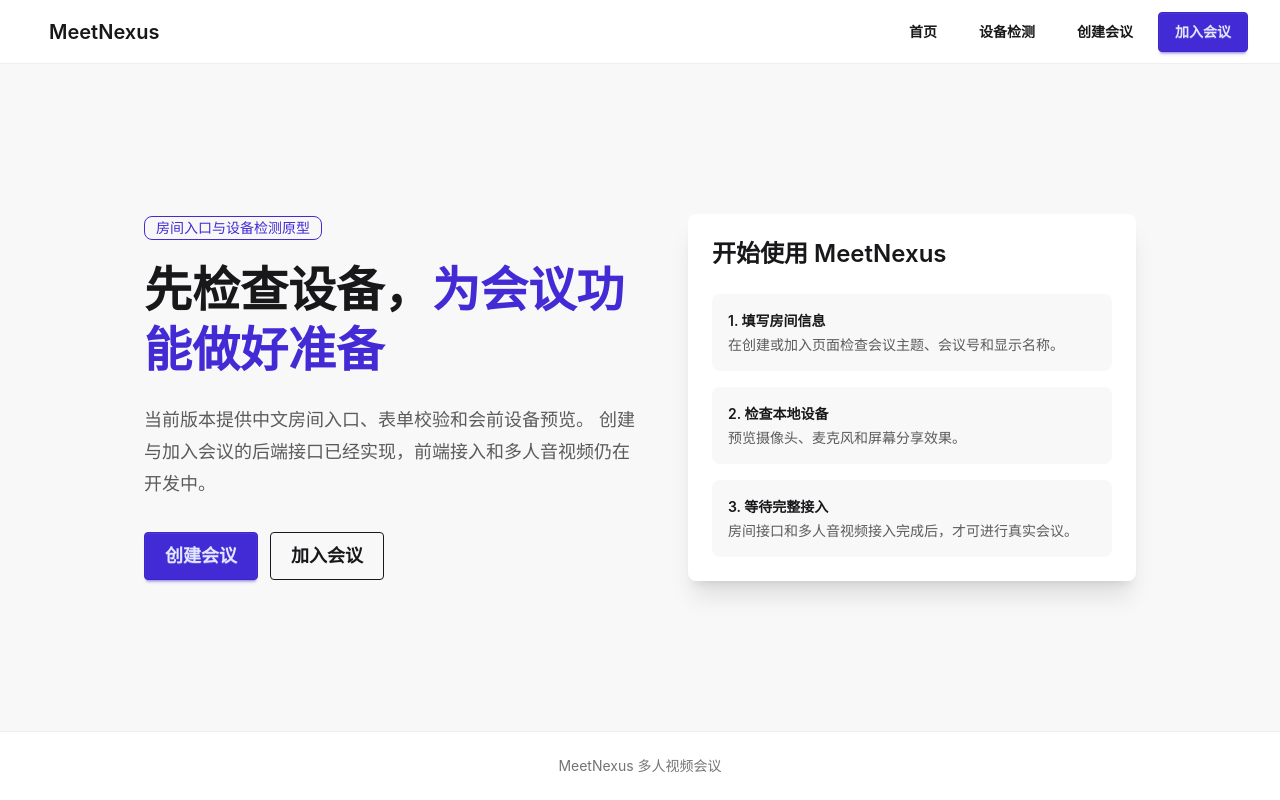
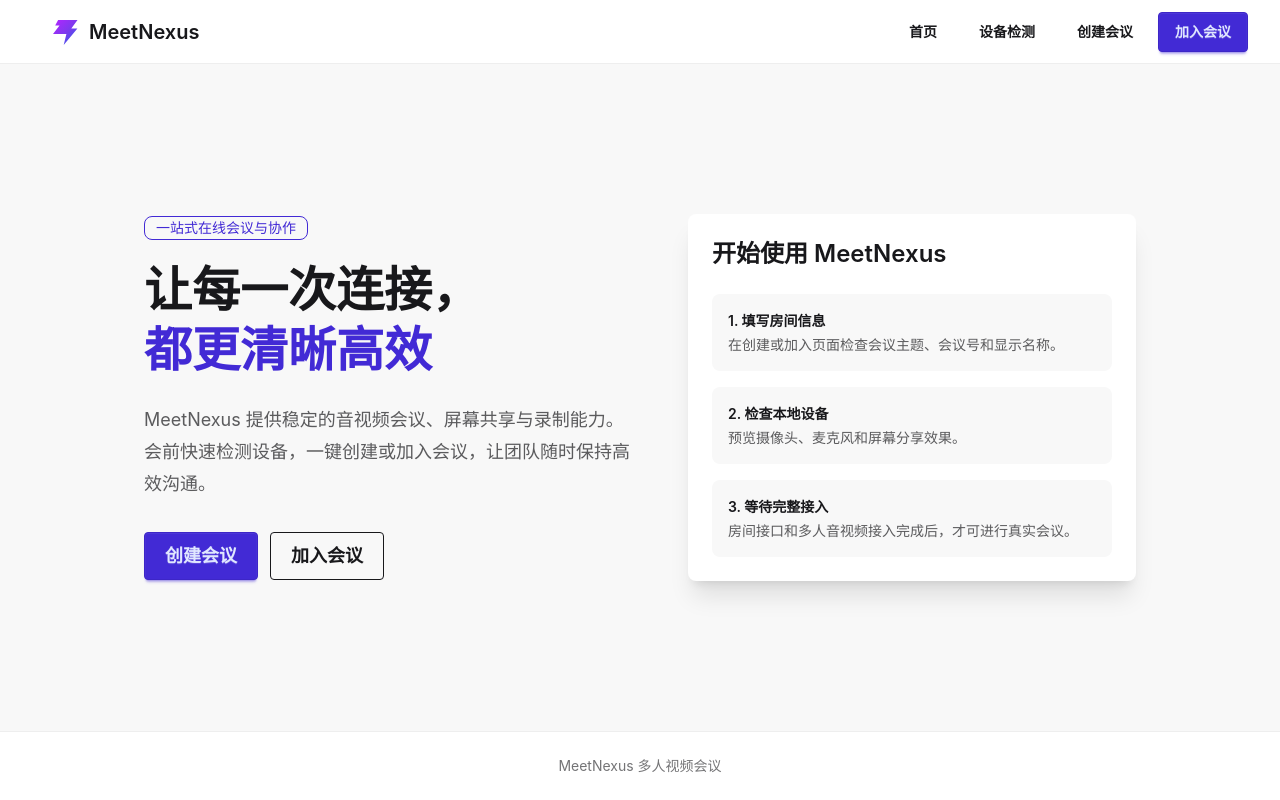
Before and after one commit to HyperPress/MeetNexus, a React (Vite) app in the folder apps/web/: page / in a window 1280 px wide. Built offline with nearby package versions, Linux system fonts and the light colour scheme.

Commit message:
feat(web): 优化首页品牌展示与宣传文案

```diff
--- a/apps/web/src/app/AppRouter.tsx
+++ b/apps/web/src/app/AppRouter.tsx
@@ -77,6 +77,37 @@ function NotFoundPage() {
   )
 }
 
+function MeetNexusLogo() {
+  return (
+    <svg
+      aria-hidden="true"
+      className="h-8 w-8 shrink-0"
+      fill="none"
+      viewBox="0 0 32 32"
+    >
+      <defs>
+        <linearGradient
+          id="meetnexus-logo-gradient"
+          x1="5"
+          x2="28"
+          y1="5"
+          y2="28"
+          gradientUnits="userSpaceOnUse"
+        >
+          <stop stopColor="#b026ff" />
+          <stop offset="0.52" stopColor="#7c3aed" />
+          <stop offset="1" stopColor="#2563eb" />
+        </linearGradient>
+      </defs>
+
+      <path
+        d="M9.1 4h19.4l-6.2 8.4h6.1L14.7 29l2.7-11H4l6.5-8.5H6.2L9.1 4Z"
+        fill="url(#meetnexus-logo-gradient)"
+      />
+    </svg>
+  )
+}
+
 export function AppRouter() {
   const [route, setRoute] = useState<Route>(readRoute)
 
@@ -122,8 +153,9 @@ export function AppRouter() {
     <div className="flex min-h-screen flex-col bg-base-200">
       <header className="navbar border-b border-base-300 bg-base-100 px-4 sm:px-8">
         <div className="navbar-start">
-          <a className="btn btn-ghost text-xl" href="#/">
-            MeetNexus
+          <a className="btn btn-ghost gap-2 text-xl" href="#/">
+            <MeetNexusLogo />
+            <span>MeetNexus</span>
           </a>
         </div>
 
--- a/apps/web/src/features/rooms/pages/HomePage.tsx
+++ b/apps/web/src/features/rooms/pages/HomePage.tsx
@@ -5,17 +5,17 @@ export function HomePage() {
         <div className="hero-content max-w-5xl flex-col gap-12 lg:flex-row">
           <div className="max-w-2xl">
             <div className="badge badge-primary badge-outline mb-5">
-              房间入口与设备检测原型
+              一站式在线会议与协作
             </div>
 
             <h1 className="text-4xl font-bold leading-tight sm:text-5xl">
-              先检查设备，
-              <span className="text-primary">为会议功能做好准备</span>
+              让每一次连接，
+              <span className="block text-primary">都更清晰高效</span>
             </h1>
 
             <p className="mt-6 max-w-xl text-lg leading-8 text-base-content/70">
-              当前版本提供中文房间入口、表单校验和会前设备预览。
-              创建与加入会议的后端接口已经实现，前端接入和多人音视频仍在开发中。
+              MeetNexus 提供稳定的音视频会议、屏幕共享与录制能力。
+              会前快速检测设备，一键创建或加入会议，让团队随时保持高效沟通。
             </p>
 
             <div className="mt-8 flex flex-col gap-3 sm:flex-row">
```
Also changed, not shown: 1 other file (tests, documents, lock files or other folders).
